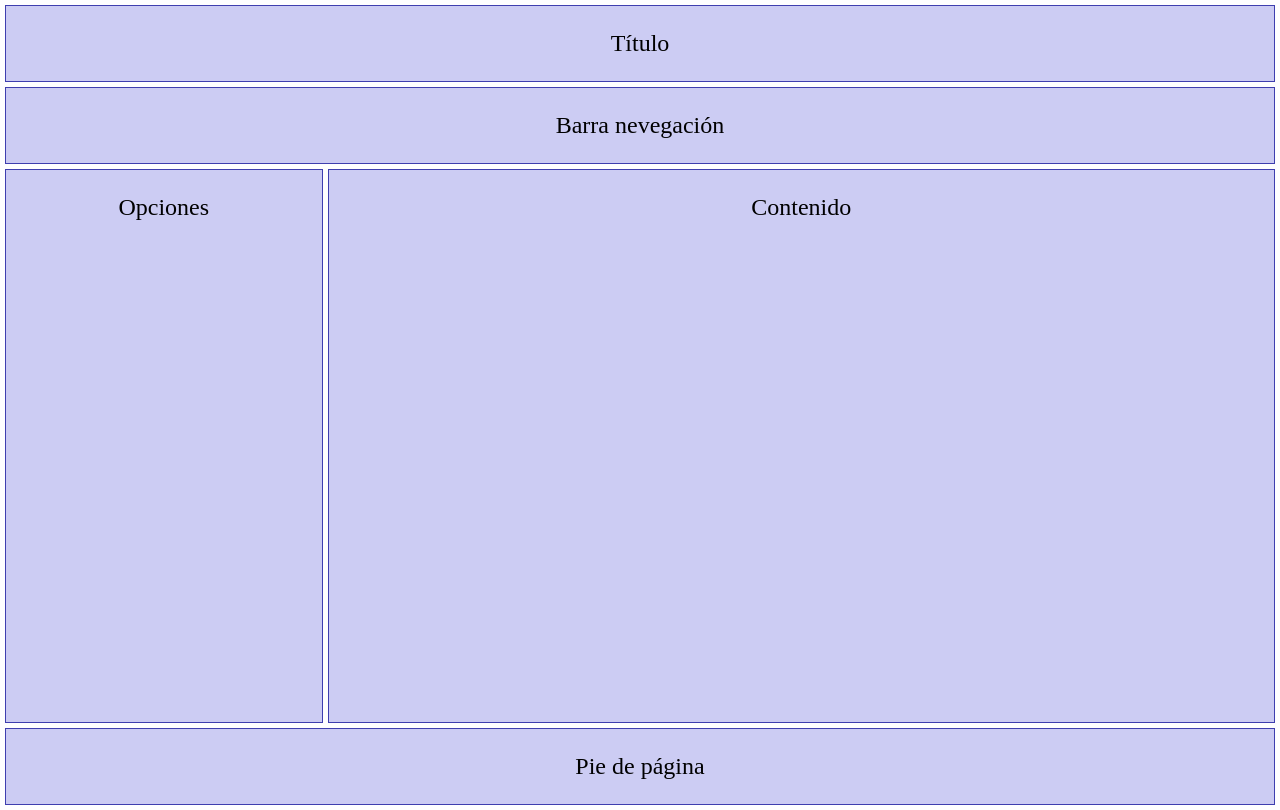
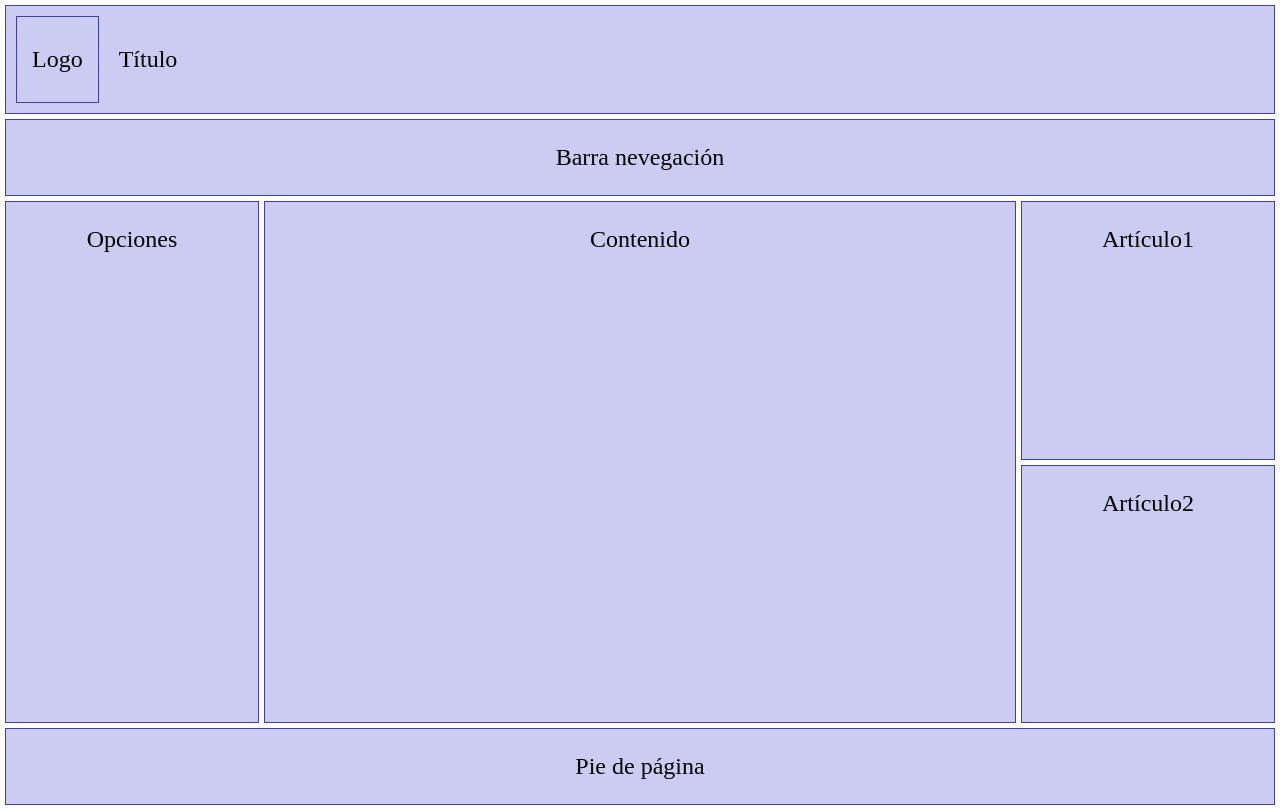
Before and after one commit to AdriRedondo/AW, a plain HTML site: page Ejercicio01_Maquetación_Con_Cajas/index.html in a window 1280 px wide. Drawn offline with Linux system fonts and the light colour scheme.

Commit message:
css 4 salvo el Título

```diff
--- a/Ejercicio01_Maquetación_Con_Cajas/estilos3.css
+++ b/Ejercicio01_Maquetación_Con_Cajas/estilos3.css
@@ -46,7 +46,7 @@ body {
 }
 
 #contenido {
-    width: 65%;
+    width: 75%;
     flex: 1;
 }
 
--- a/Ejercicio01_Maquetación_Con_Cajas/estilos4.css
+++ b/Ejercicio01_Maquetación_Con_Cajas/estilos4.css
@@ -20,6 +20,8 @@ body {
     gap: 5px;
 }
 
+
+
 .caja {
     background-color: rgb(204, 204, 243);
     border: 1px solid rgb(63, 63, 175);
@@ -27,7 +29,57 @@ body {
     width: 100%;
 }
 
-#contenido {
-    width: 65%;
+#titulo {
+    display: flex;
+    align-items: center;
+    justify-content: flex-start;
+    padding: 10px;
+    gap: 20px;
+}
+
+#logo {
+    width: auto;
+    padding: 5px 15px;
+    flex-shrink: 0;
+}
+
+.barra-nav {
+    display: flex;
+}
+
+.contenido-centro {
+    display: flex;
+    flex-direction: row;
+    gap: 5px;
+    width: 100%;
     flex: 1;
 }
+
+#opciones {
+    width: 20%;
+}
+
+#contenido {
+    width: 60%;
+    flex: 1;
+}
+
+
+#articulo {
+    width: 20%;
+    display: flex;
+    flex-direction: column;
+    background-color: transparent;
+    border: none;
+    gap: 5px;
+}
+
+#articulo1,
+#articulo2 {
+    flex: 1;
+    min-height: 0;
+}
+
+#pie-pag {
+    width: 100;
+}
--- a/Ejercicio01_Maquetación_Con_Cajas/index.html
+++ b/Ejercicio01_Maquetación_Con_Cajas/index.html
@@ -3,13 +3,17 @@
 
     <head>
         <meta charset="UTF-8">
-        <link rel="stylesheet" href="estilos3.css">
+        <link rel="stylesheet" href="estilos4.css">
         <title>Ejer1</title>
     </head>
 
     <body>
         <div class="estructura">
+
             <div class="caja" id="titulo">
+                <div class="caja" id="logo">
+                    <p>Logo</p>
+                </div>
                 <p>Título</p>
             </div>
             <div class="caja" id="barra-nav">
@@ -22,17 +26,19 @@
                 <div class="caja" id="contenido">
                     <p>Contenido</p>
                 </div>
+                <div class="caja" id="articulo">
+                    <div class="caja" id="articulo1">
+                        <p>Artículo1</p>
+                    </div>
+                    <div class="caja" id="articulo2">
+                        <p>Artículo2</p>
+                    </div>
+                </div>
             </div>
             <div class="caja" id="pie-pag">
                 <p>Pie de página</p>
             </div>
 
-            <div class="caja" id="articulo">
-                <p>Artículo</p>
-            </div>
-            <div class="caja" id="logo">
-                <p>Logo</p>
-            </div>
         </div>
     </body>
 
```
